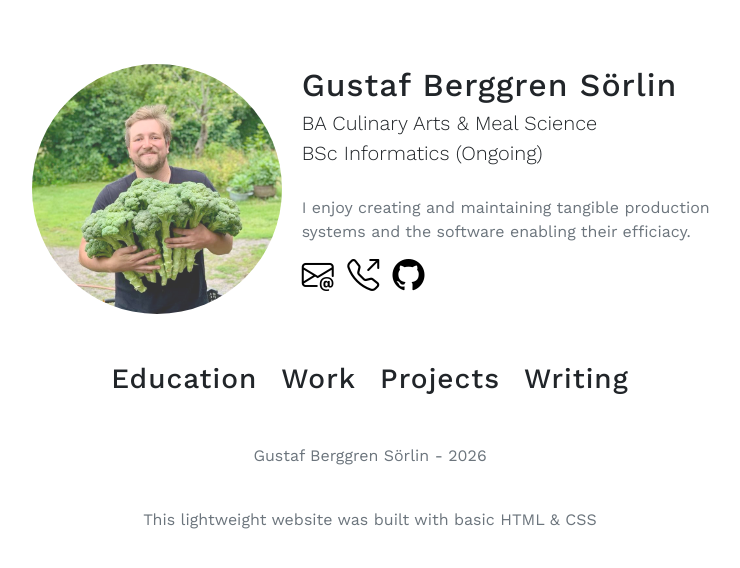
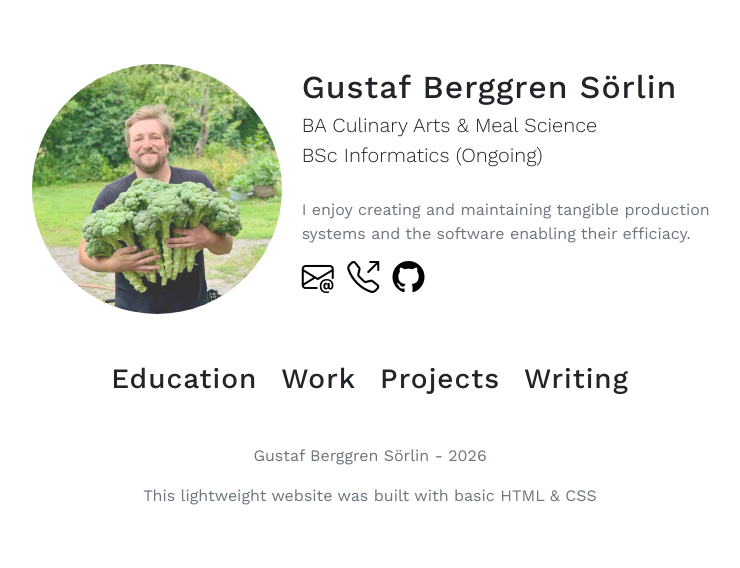
Before and after one commit to gbrggrn/gbrggrn.github.io, a Jekyll site: the page built from index.html, in a window 1280 px wide. Shown: the top 568 px of the page, without its empty margins (270-1010 px from the left). Built offline with Jekyll 4.4.1, drawn with Linux system fonts in a browser that asks for light colours.

Commit message:
Update default.html

```diff
--- a/_layouts/default.html
+++ b/_layouts/default.html
@@ -22,7 +22,7 @@
         <img src="{{ '/assets/images/GustafResumeImg.jpg' | relative_url }}" alt="Gustaf Berggren Sörlin" class="profile-img mt-3"/>
       </div>
 
-      <div class="text-start px-1 mt-1 col-md-4">
+      <div class="text-start px-1 mt-2 col-md-4">
         <h2 class="mb-1">Gustaf Berggren Sörlin</h2>
         <p class="lead mb-1">BA Culinary Arts & Meal Science<br>BSc Informatics (Ongoing)</p><br>
         <p class="text-muted mb-2">I enjoy creating and maintaining tangible production systems and the software enabling their efficiacy.</p>
@@ -48,7 +48,7 @@
   </main>
 
   <footer class="mt-4 text-center">
-    <p class="text-muted">Gustaf Berggren Sörlin - 2026</p><br>
+    <p class="text-muted">Gustaf Berggren Sörlin - 2026</p>
     <p class="text-muted">This lightweight website was built with basic HTML & CSS</p>
   </footer>
 
```
